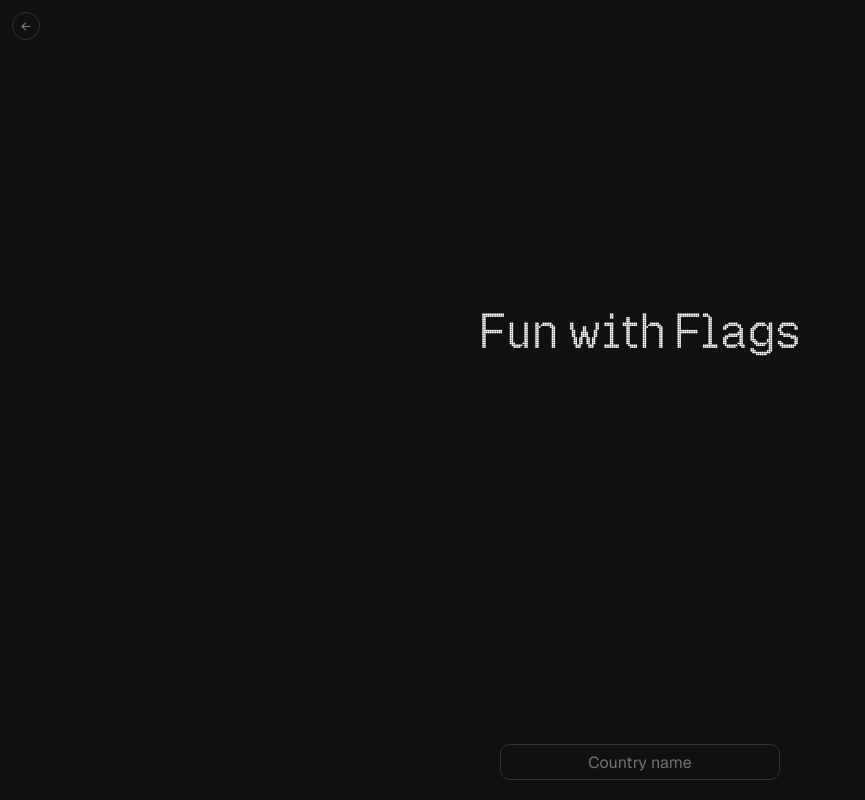
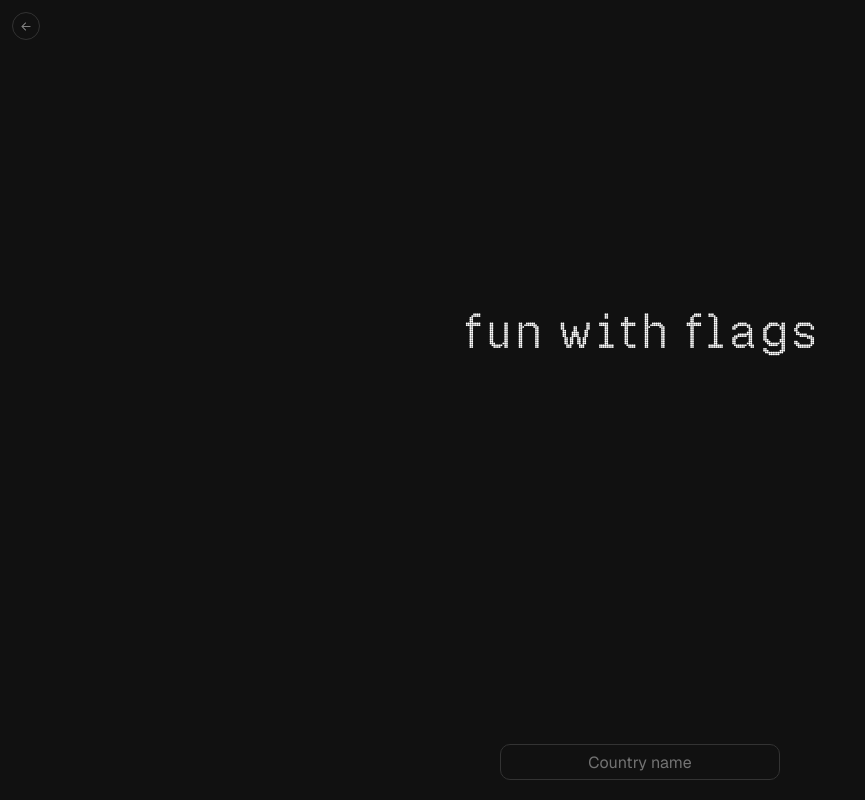
Before and after one commit to wseemye/swarmingdots, a React (Vite) app: page /flags in a window 1280 px wide. Shown: the whole page, without its empty margins (0-865 px from the left). Built offline with nearby package versions, Linux system fonts and the light colour scheme.

Commit message:
Flags: "fun with flags" in lowercase, letters spaced out
Co-Authored-By: Claude Opus 5.5 <noreply@anthropic.com>
Claude-Session: https://claude.ai/code/session_013WDXE9rwZtxSQVso4wBvEo

```diff
--- a/src/flags/FlagSwarm.tsx
+++ b/src/flags/FlagSwarm.tsx
@@ -358,7 +358,7 @@ export default function FlagSwarm() {
 
       {!flag && size.w > 0 && (
         <div className="flags-title" style={{ bottom: PICKER_SPACE + MARGIN }}>
-          <DotSwarmText as="h1" className="flags-title-text" align="center" text={TITLE} color="#ffffff" fontSize={Math.round(Math.min(48, Math.max(28, size.w / 18)))} />
+          <DotSwarmText as="h1" className="flags-title-text" align="center" text={TITLE.toLowerCase()} letterSpacing={2} color="#ffffff" fontSize={Math.round(Math.min(48, Math.max(28, size.w / 18)))} />
         </div>
       )}
 
```
Also changed, not shown: 1 other file (tests, documents, lock files or other folders).
